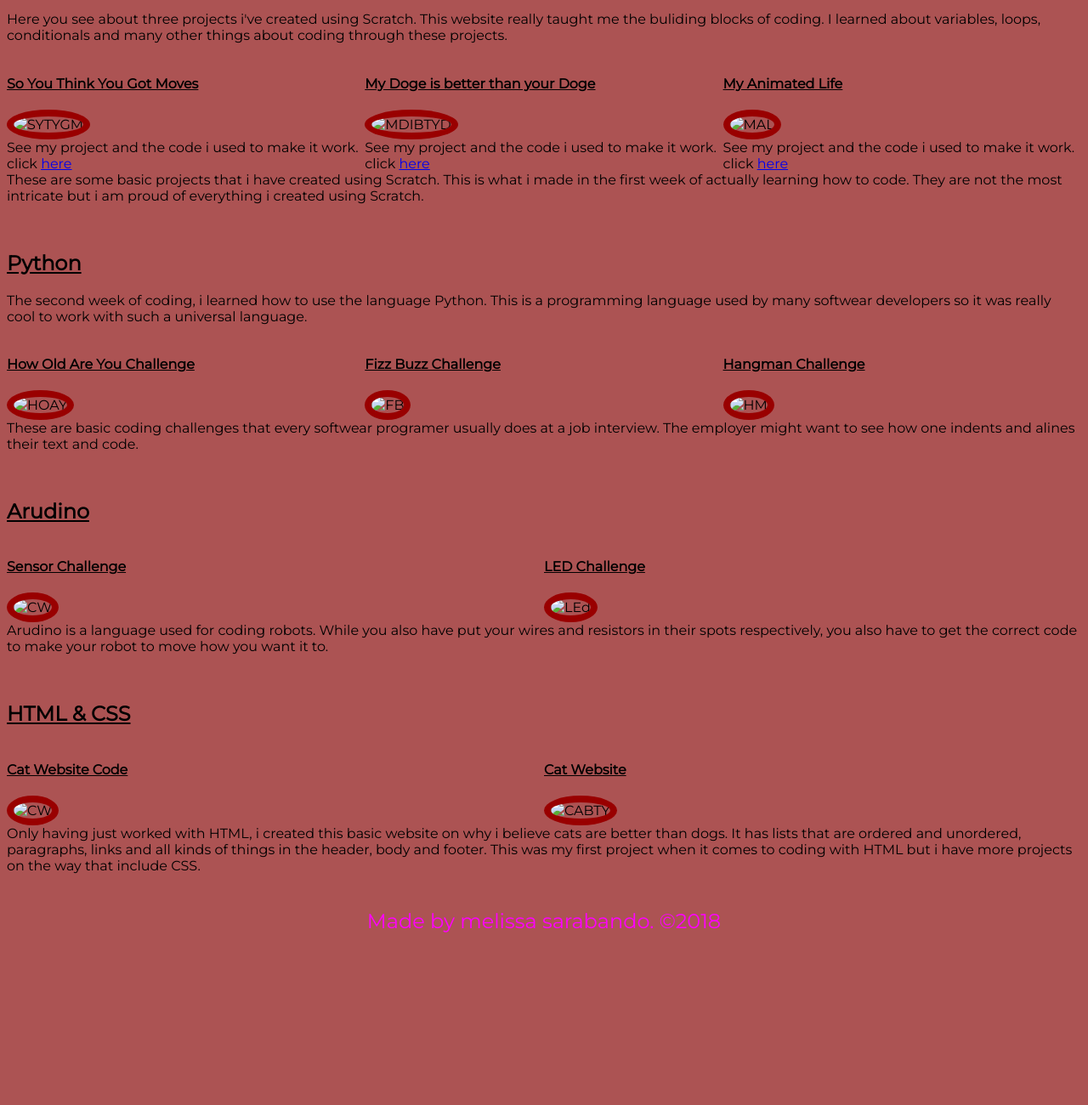
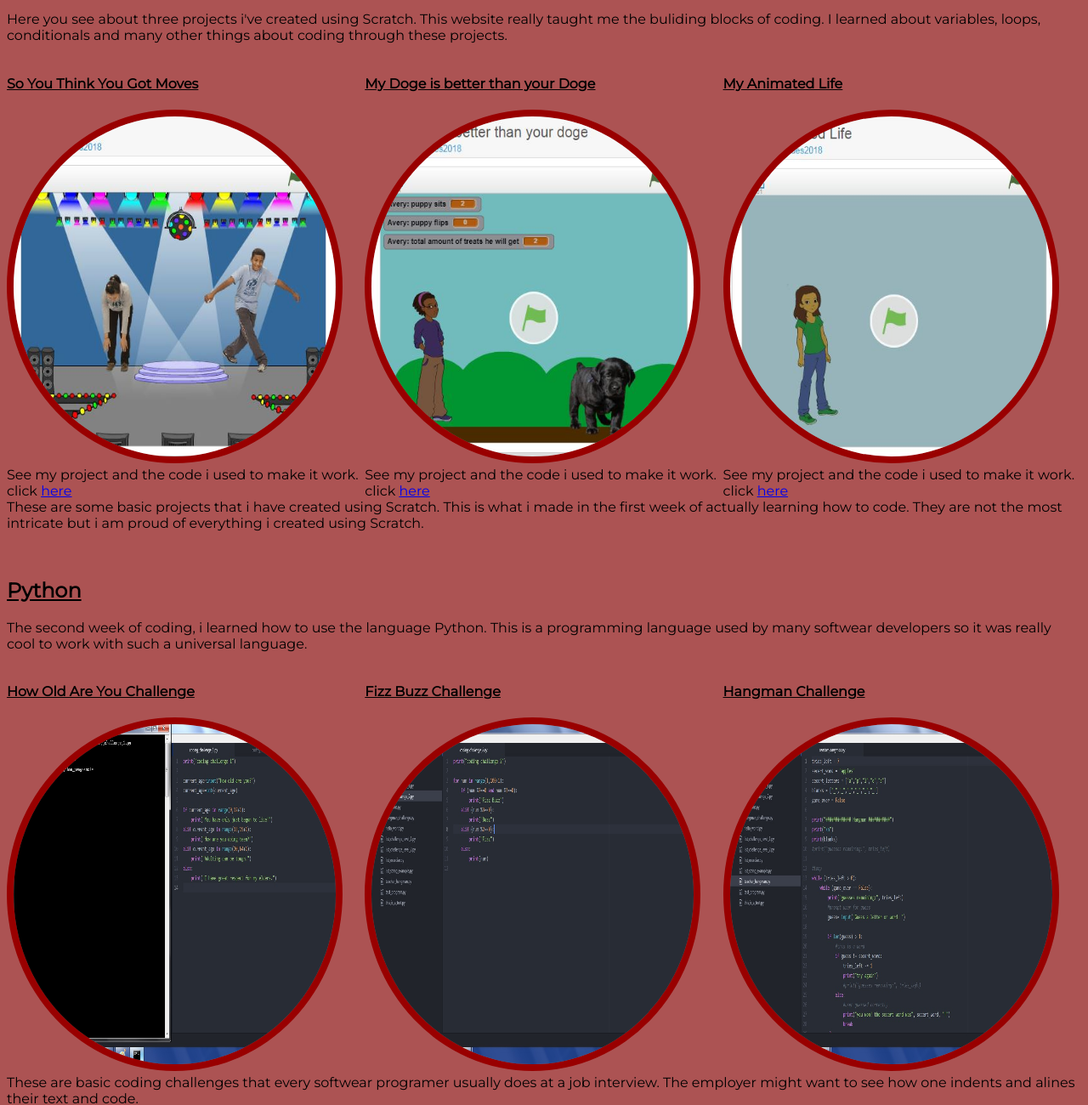
Before and after one commit to msarabando/my_portfolio, a plain HTML site: page index.html in a window 1280 px wide. Shown: the part 920-2220 px from the top of the page at 85% size. Before the commit the page ends 2042 px from the top, so only its background shows below. Drawn offline with Linux system fonts and the light colour scheme.

Commit message:
changes to images

```diff
--- a/index.html
+++ b/index.html
@@ -35,7 +35,7 @@
   <section class=columns>
     <h4>So You Think You Got Moves</h4>
       <div class=images>
-            <img src="./images/Capture.JPG" alt="SYTYGM" width:"400px" height="400px"/>
+            <img src="./images.html/Capture.JPG" alt="SYTYGM" width:"400px" height="400px"/>
       </div>
             See my project and the code i used to make it work. click <a href="https://scratch.mit.edu/projects/235375326/" target= "_blank">here<a/>
   </section>
@@ -43,7 +43,7 @@
   <section class=columns>
     <h4>My Doge is better than your Doge</h4>
       <div class=images>
-            <img src="./images/Capture_1.JPG" alt="MDIBTYD"/>
+            <img src="./images.html/Capture_1.JPG" alt="MDIBTYD"/>
       </div>
             See my project and the code i used to make it work. click <a href="https://scratch.mit.edu/projects/235583664/" target= "_blank">here<a/>
   </section>
@@ -51,7 +51,7 @@
   <section class=columns>
     <h4>My Animated Life</h4>
       <div class=images>
-          <img src="./images/Capture_2.JPG" alt="MAL"/>
+          <img src="./images.html/Capture_2.JPG" alt="MAL"/>
       </div>
           See my project and the code i used to make it work. click <a href="https://scratch.mit.edu/projects/235348726/" target= "_blank">here<a/>
   </section>
@@ -70,7 +70,7 @@
   <section class=columns>
     <h4>How Old Are You Challenge</h4>
         <div class=images>
-            <img src="./images/how old are you.jpg" alt="HOAY" width:"400px" height="400px"/>
+            <img src="./images.html/how old are you.jpg" alt="HOAY" width:"400px" height="400px"/>
         </div>
 
   </section>
@@ -78,7 +78,7 @@
   <section class=columns>
     <h4>Fizz Buzz Challenge</h4>
         <div class=images>
-          <img src="./images/fizz buzz.jpg" alt="FB" width:"400px" height="400px"/>
+          <img src="./images.html/fizz buzz.jpg" alt="FB" width:"400px" height="400px"/>
         </div>
 
   </section>
@@ -86,7 +86,7 @@
   <section class=columns>
     <h4>Hangman Challenge</h4>
       <div class=images>
-          <img src="./images/hangman.jpg" alt="HM" width:"400px" height="400px"/>
+          <img src="./images.html/hangman.jpg" alt="HM" width:"400px" height="400px"/>
       </div>
   </section>
 
@@ -100,7 +100,7 @@
   <section class=columns_1>
         <h4>Sensor Challenge</h4>
           <div class=images>
-              <img src="./images/cat whiskers.jpg" alt="CW" width:"400px" height="400px"/>
+              <img src="./images.html/cat whiskers.jpg" alt="CW" width:"400px" height="400px"/>
           </div>
   </section>
 
@@ -108,7 +108,7 @@
   <section class=columns_1>
       <h4>LED Challenge</h4>
           <div class=images>
-              <img src="./images/Led.jpg" alt="LEd" width:"400px" height="400px"/>
+              <img src="./images.html/Led.jpg" alt="LEd" width:"400px" height="400px"/>
           </div>
   </section>
 
@@ -123,14 +123,13 @@
   <section class=columns_1>
       <h4>Cat Website Code</h4>
           <div class=images>
-              <img src="./images/Cat website.jpg" alt="CW" width:"400px" height="400px"/>
+              <img src="./images.html/Cat website.jpg" alt="CW" width:"400px" height="400px"/>
           </div>
   </section>
-
   <section class=columns_1>
       <h4>Cat Website</h4>
           <div class=images>
-              <img src="./images/cats are better than you.jpg" alt="CABTY" width:"400px" height="400px"/>
+              <img src="./images.html/cats are better than you.jpg" alt="CABTY" width:"400px" height="400px"/>
           </div>
   </section>
 
```
